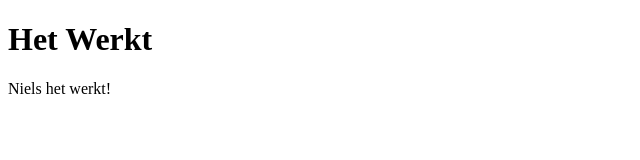
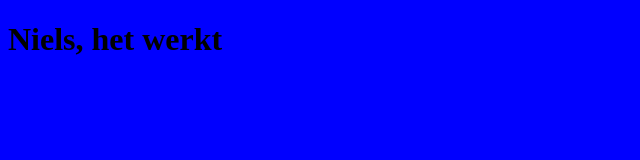
Before and after one commit to NielsieT/Ubuntu-Jenkins, a plain HTML site: page index.html in a window 1280 px wide. Shown: the whole page, without its empty margins (0-640 px from the left). Drawn offline with Linux system fonts and the light colour scheme.

Commit message:
Update index.html

```diff
--- a/index.html
+++ b/index.html
@@ -1,10 +1,9 @@
 <!DOCTYPE html>
 <html>
 <head>
-    <title>Het Werkt</title>
+    <title>Niels, het werkt</title>
 </head>
-<body>
-    <h1>Het Werkt</h1>
-    <p>Niels het werkt!</p>
+<body style="background-color: blue;">
+    <h1>Niels, het werkt</h1>
 </body>
 </html>
```
